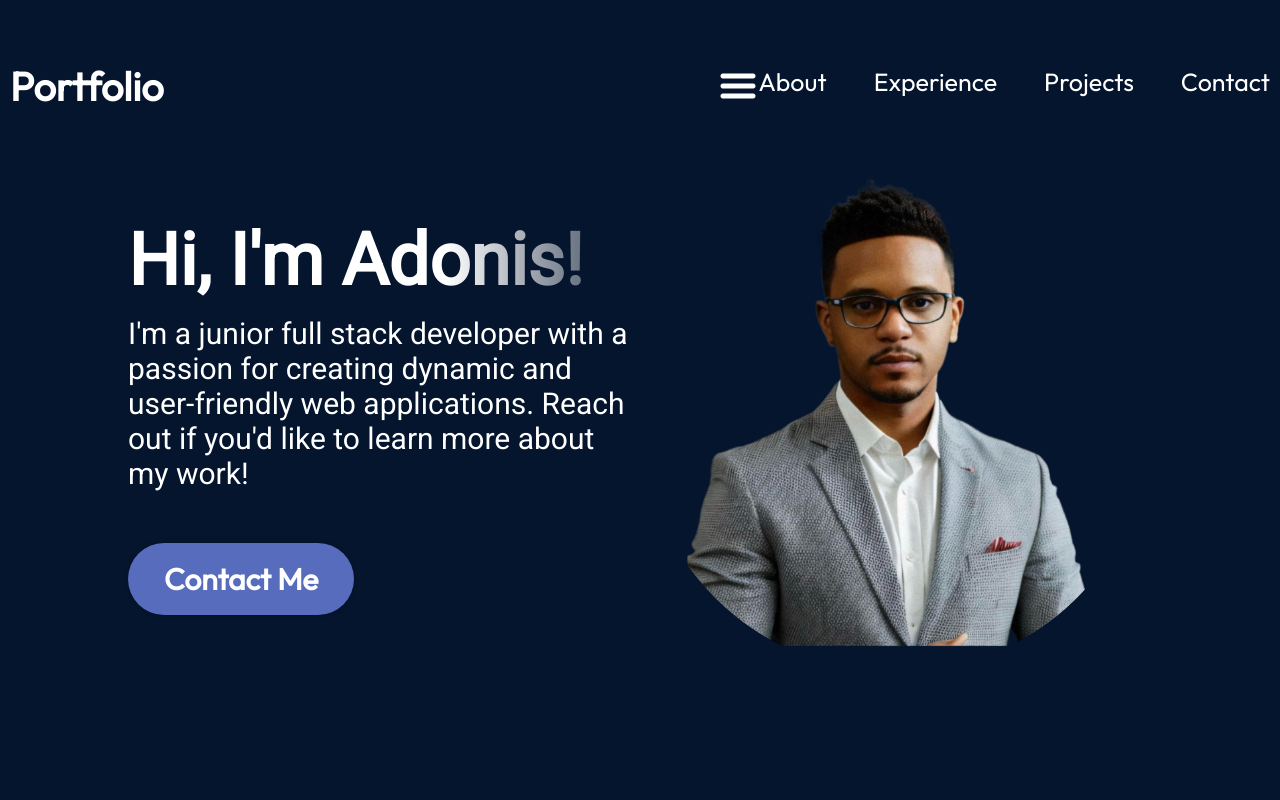
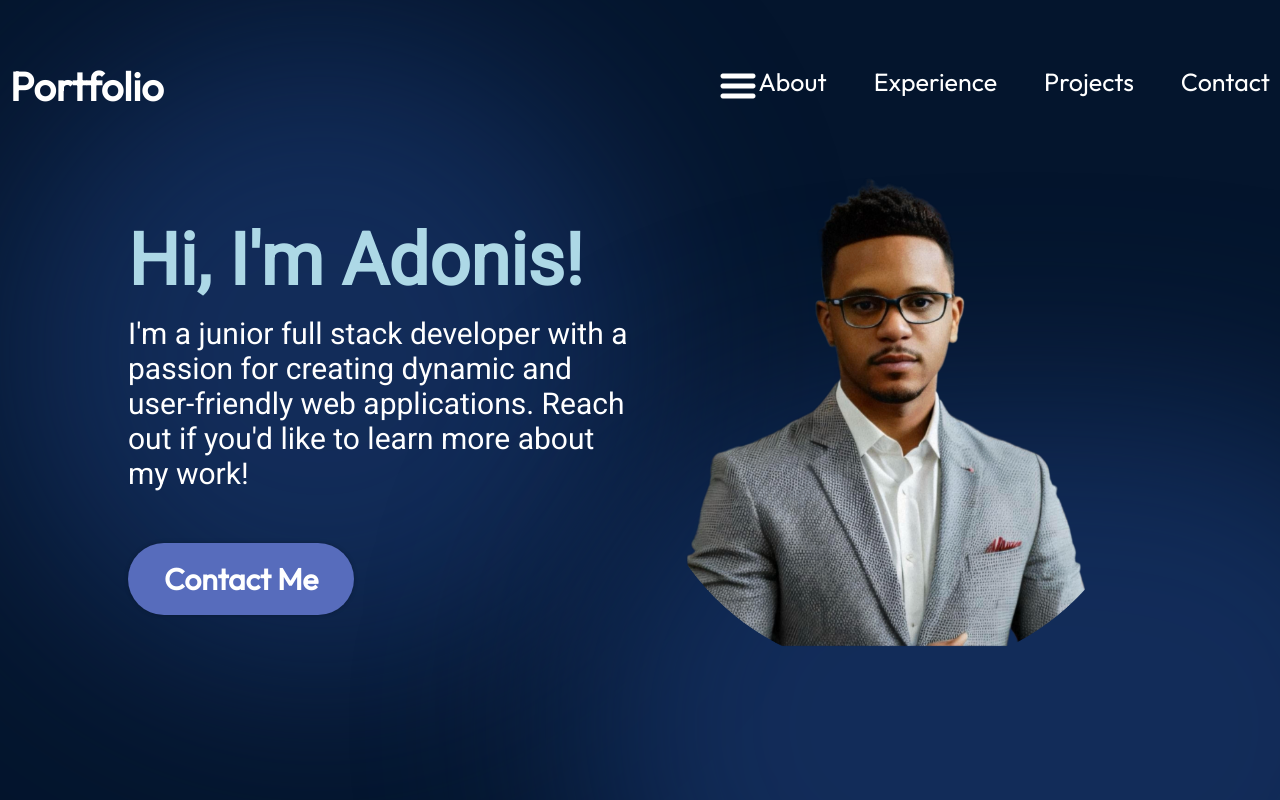
Before and after one commit to nebstech/Portfolio, a React (Vite) app: page / in a window 1280 px wide. Shown: the top 800 px of the page. Built offline with nearby package versions, Linux system fonts and the light colour scheme.

Commit message:
complete

```diff
--- a/src/components/Hero/Hero.jsx
+++ b/src/components/Hero/Hero.jsx
@@ -1,20 +1,19 @@
-import { getImageUrl } from "../../utils"
-import styles from './Hero.module.css'
+import { getImageUrl } from "../../utils";
+import styles from './Hero.module.css';
+
 function Hero() {
   return (
     <section className={styles.container}>
       <div className={styles.content}>
         <h1 className={styles.title}>Hi, I'm Adonis!</h1>
-        <p className={styles.description}>I'm a junior full stack developer with a passion for creating dynamic and user-friendly web applications. Reach out if you'd like to learn more about my work!
-        </p>
-        <a href="mailto:adonis.casado@outlook.com" className={styles.contactBtn}>
-          Contact Me</a>
-        </div>
-        <img src={getImageUrl('hero/ProfileHolder.png')} alt='hero image of me' className={styles.heroImg}></img>
-        <div className={styles.topblur} />
-        <div className={styles.bottomblur} />
+        <p className={styles.description}>I'm a junior full stack developer with a passion for creating dynamic and user-friendly web applications. Reach out if you'd like to learn more about my work!</p>
+        <a href="mailto:adonis.casado@outlook.com" className={styles.contactBtn}>Contact Me</a>
+      </div>
+      <img src={getImageUrl('hero/ProfileHolder.png')} alt='hero image of me' className={styles.heroImg} />
+      <div className={styles.topBlur} />
+      <div className={styles.bottomBlur} />
     </section>
-  )
+  );
 }
 
-export default Hero
+export default Hero;
--- a/src/components/Hero/Hero.module.css
+++ b/src/components/Hero/Hero.module.css
@@ -23,12 +23,8 @@
   font-size: 72px;
   font-weight: 900;
   margin-bottom: 13px;
-  font-family: var(--font-roboto), sans-serif;
-  background: linear-gradient(90deg, rgba(255, 255, 255, 1) 70%, rgba(255, 255, 255, 0) 120%);
-  -webkit-background-clip: text;
-  -webkit-text-fill-color: transparent;
-  background-clip: text;
-  color: transparent;
+  font-family: var(--font-roboto), sans-serif, Arial, Helvetica;
+  color: var(--color-accent);
 }
 
 .description {
@@ -52,10 +48,7 @@
   width: 50%;
   z-index: 1;
   border-radius: 70%;
-  animation-name: floating;
-  animation-duration: 3s;
-  animation-iteration-count: infinite;
-  animation-timing-function: ease-in-out;
+  animation: floating 3s ease-in-out infinite;
 }
 
 @keyframes floating {
@@ -75,7 +68,6 @@
   width: 50vw;
   height: 50vw;
   min-width: 350px;
-  min-width: 350px;
   top: -128px;
   left: -10vw;
   border-radius: 764px;
@@ -89,7 +81,6 @@
   width: 70vw;
   height: 50vw;
   min-width: 350px;
-  min-width: 250px;
   top: 246px;
   right: -25vw;
   border-radius: 764px;
--- a/src/vars.css
+++ b/src/vars.css
@@ -5,7 +5,7 @@
   --color-secondary: #19376d;
   --color-dark: #0b2447;
   --color-bg: #04152d;
-
+  --color-accent: #ADD8E6;
   /* fonts */
   --font-roboto:"Roboto", sans-serif;
 }
```
